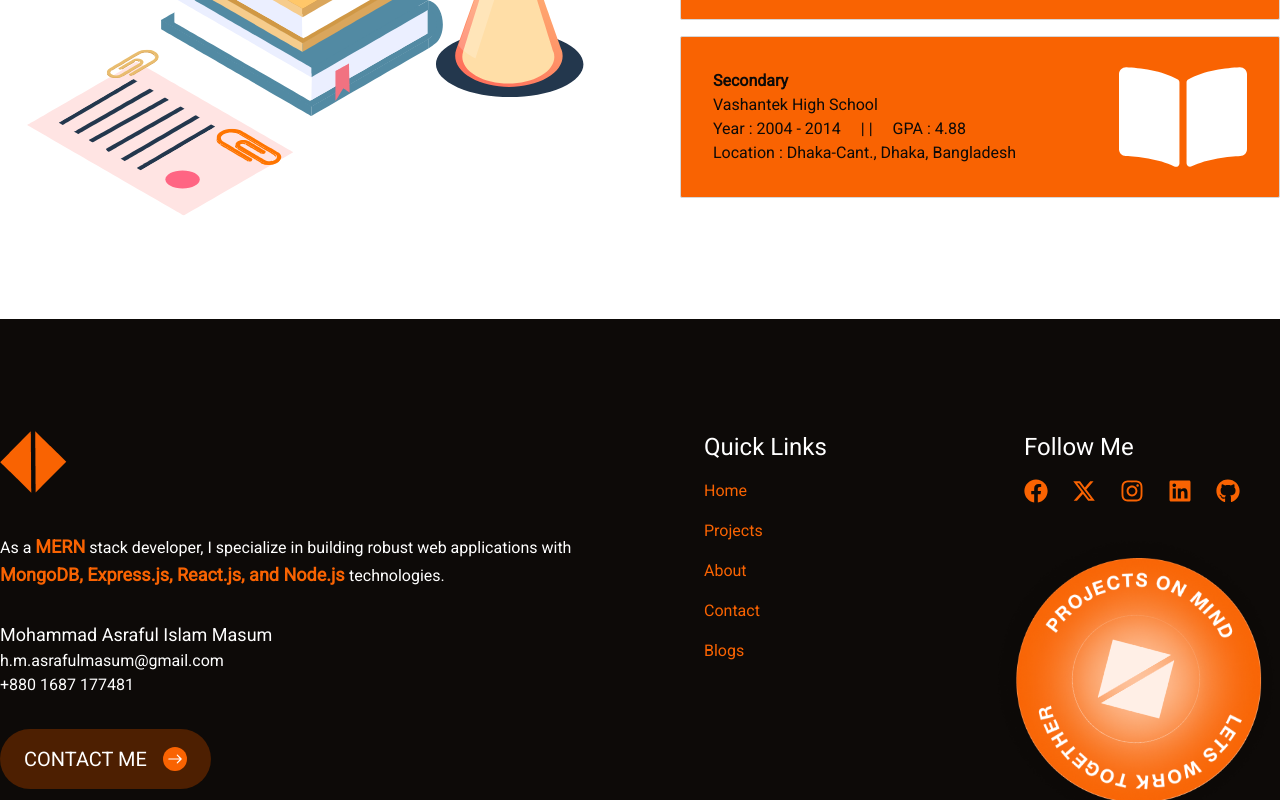
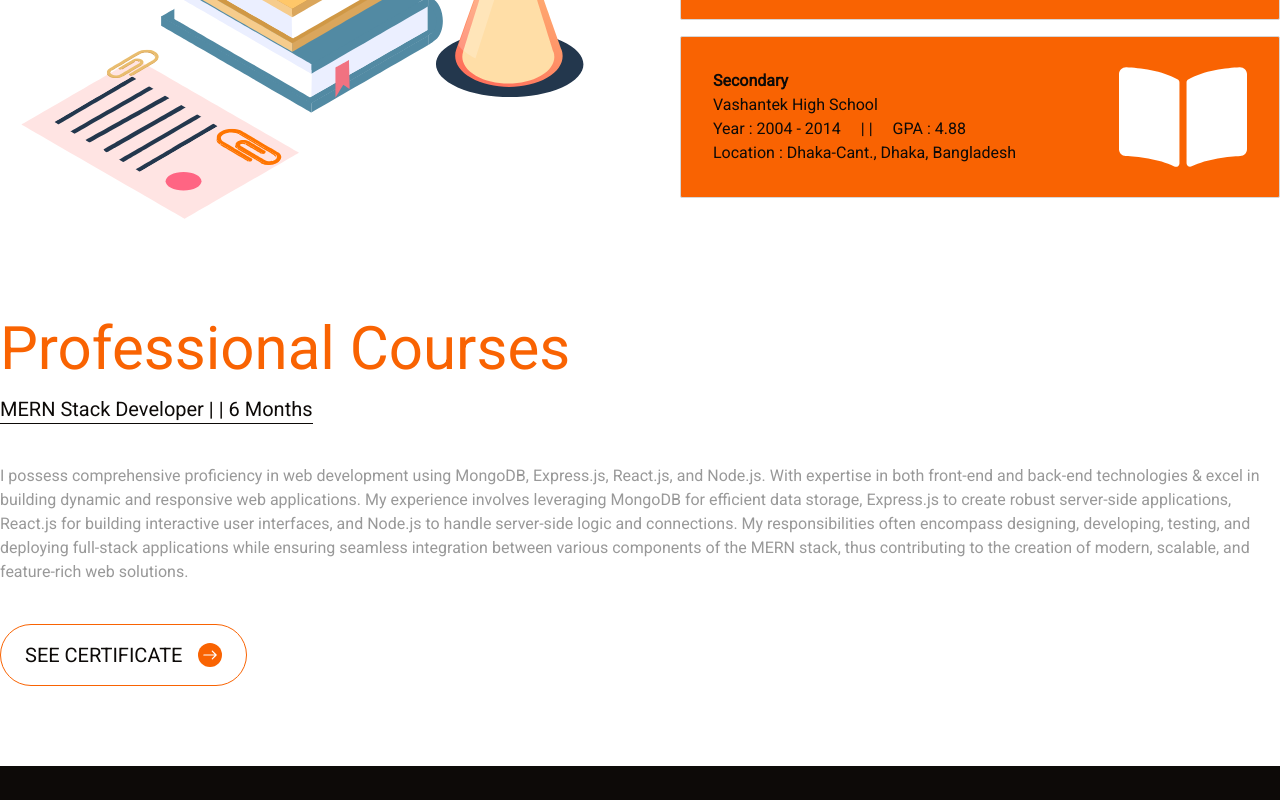
Before and after one commit to AsrafulMasum/portfolio_next.js, a Next.js app: page /about in a window 1280 px wide. Shown: the part 2000-2800 px from the top of the page. Built offline with nearby package versions, Linux system fonts and the light colour scheme.

Commit message:
pdf viewer added to the about page in courses section

```diff
--- a/components/About.jsx
+++ b/components/About.jsx
@@ -22,6 +22,7 @@ import { GrStripe } from "react-icons/gr";
 import Education from "./Education";
 import Lottie from "lottie-react";
 import eduGIF from "./../public/eduAnimation.json";
+import Courses from "./Courses";
 
 function About() {
   const skillsSetA = [
@@ -181,6 +182,10 @@ function About() {
           </div>
         </div>
       </section>
+      <section className="max-w-screen-xl mx-4 md:mx-10 xl:mx-auto mt-10 mb-20">
+        <h2 className="text-primary text-6xl">Professional Courses</h2>
+        <Courses />
+      </section>
     </>
   );
 }
--- /dev/null
+++ b/components/Courses.jsx
@@ -0,0 +1,78 @@
+"use client";
+import React, { useState } from "react";
+import {
+  Description,
+  Dialog,
+  DialogPanel,
+  DialogTitle,
+} from "@headlessui/react";
+import Button from "./Button";
+
+function Courses() {
+  const [isOpen, setIsOpen] = useState(false);
+
+  // const openPDFModal = () => {
+  //   setIsOpenPDF(true);
+  // };
+
+  // const closePDFModal = () => {
+  //   setIsOpenPDF(false);
+  // };
+
+  return (
+    <>
+      <h4 className="border-b border-dark_black inline-block mt-4 text-xl font-medium text-dark_black">
+        MERN Stack Developer | | 6 Months
+      </h4>
+      <p className="my-10 text-text_color">
+        I possess comprehensive proficiency in web development using MongoDB,
+        Express.js, React.js, and Node.js. With expertise in both front-end and
+        back-end technologies & excel in building dynamic and responsive web
+        applications. My experience involves leveraging MongoDB for efficient
+        data storage, Express.js to create robust server-side applications,
+        React.js for building interactive user interfaces, and Node.js to handle
+        server-side logic and connections. My responsibilities often encompass
+        designing, developing, testing, and deploying full-stack applications
+        while ensuring seamless integration between various components of the
+        MERN stack, thus contributing to the creation of modern, scalable, and
+        feature-rich web solutions.
+      </p>
+      <div onClick={() => setIsOpen(true)} className="inline-block">
+        <Button
+          text="See Certificate"
+          styles="bg-transparent text-dark_black border border-primary"
+          spanStyle="bg-primary text-white"
+        />
+      </div>
+
+      <Dialog
+        open={isOpen}
+        onClose={() => setIsOpen(false)}
+        className="fixed inset-0 z-50 overflow-y-auto"
+      >
+        <div className="fixed inset-0 flex w-screen min-h-screen items-center justify-center p-4">
+          <DialogPanel className="w-full space-y-4 border bg-white p-12">
+            <DialogTitle className="text-lg font-medium leading-6 text-dark_black">Certificate</DialogTitle>
+            <embed
+              src="/PHcertificate.pdf#toolbar=0"
+              type="application/pdf"
+              width="100%"
+              height="500px"
+            />
+            <div className="flex gap-4">
+              <div onClick={() => setIsOpen(false)} className="inline-block">
+                <Button
+                  text="Close"
+                  styles="bg-transparent text-dark_black border border-primary"
+                  spanStyle="bg-primary text-white"
+                />
+              </div>
+            </div>
+          </DialogPanel>
+        </div>
+      </Dialog>
+    </>
+  );
+}
+
+export default Courses;
--- a/package.json
+++ b/package.json
@@ -10,11 +10,11 @@
   },
   "dependencies": {
     "@emailjs/browser": "^4.3.3",
+    "@headlessui/react": "^2.1.1",
     "emailjs-com": "^3.2.0",
     "lottie-react": "^2.4.0",
     "lottie-web": "^5.12.2",
     "next": "14.2.4",
-    "nprogress": "^0.2.0",
     "react": "^18",
     "react-dom": "^18",
     "react-fast-marquee": "^1.6.4",
```
Also changed, not shown: 2 other files (tests, documents, lock files or other folders).
